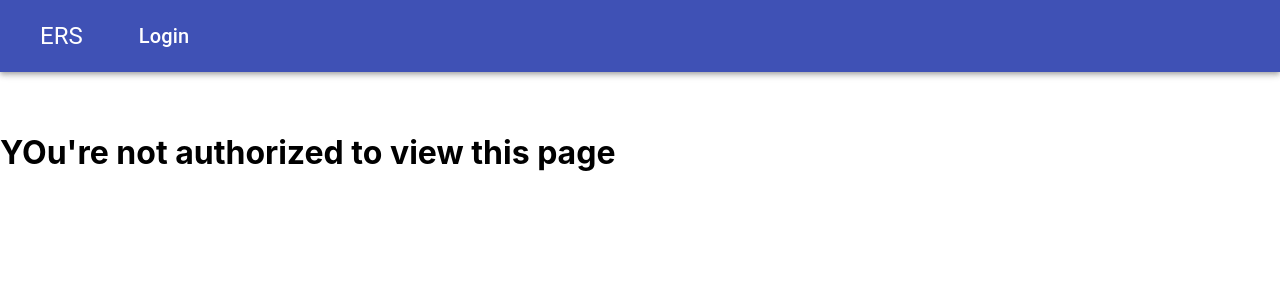
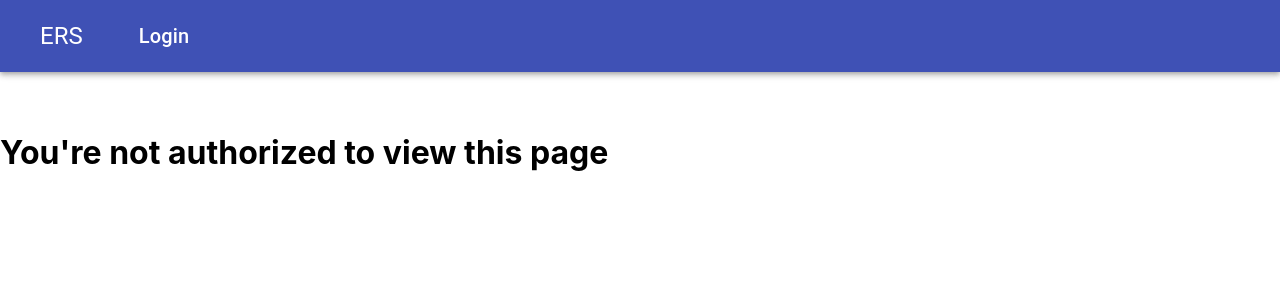
Before and after one commit to 200406-java-react-usf/jeremy_elam_p1_UI, a React (Create React App) app: page /reimb/all in a window 1280 px wide. Shown: the top 300 px of the page. Built offline with nearby package versions, Linux system fonts and the light colour scheme; no server answers.

Commit message:
fix You're in string

```diff
--- a/src/components/AllReimbComponent.tsx
+++ b/src/components/AllReimbComponent.tsx
@@ -41,7 +41,7 @@ const AllReimbComponent = (props: IReimbProp) =>{
 	return (
 		!props.authUser || (props.authUser.role_name !== 'finance') ?
 		<>
-			<h1>YOu're not authorized to view this page</h1>
+			<h1>You're not authorized to view this page</h1>
 		</>
 
 		:
```
